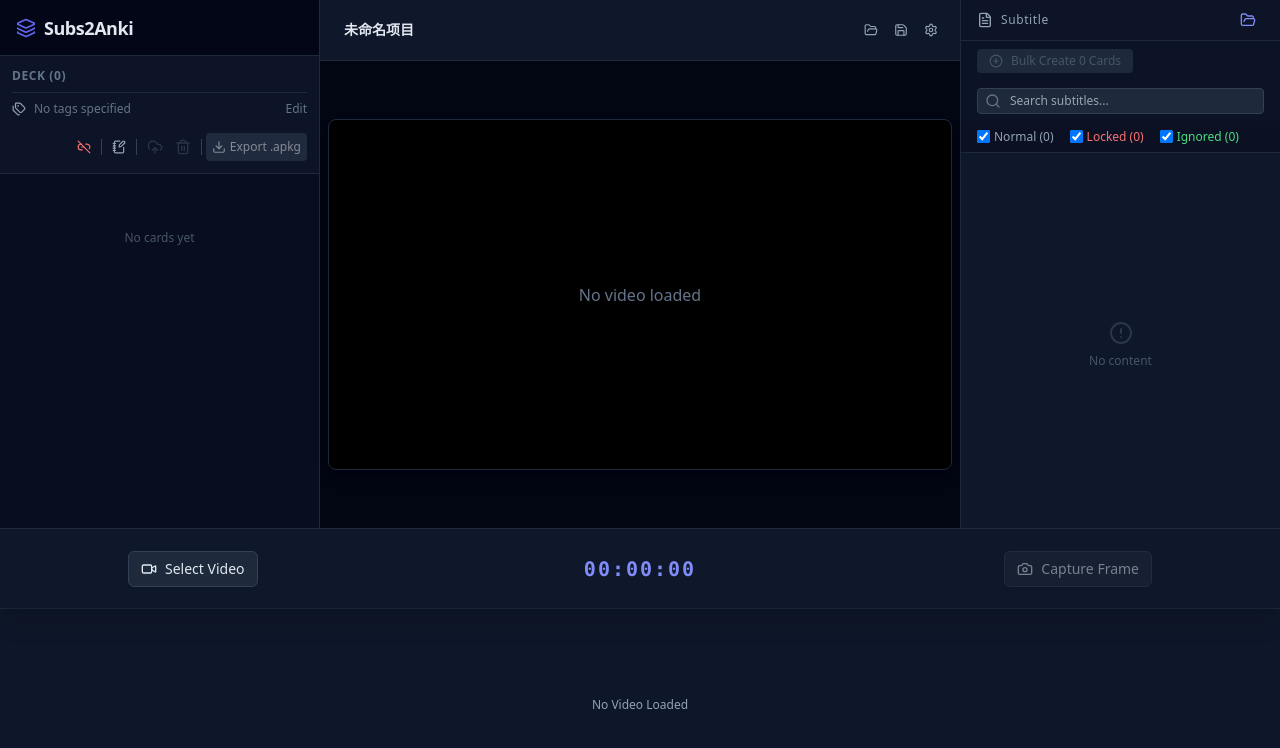
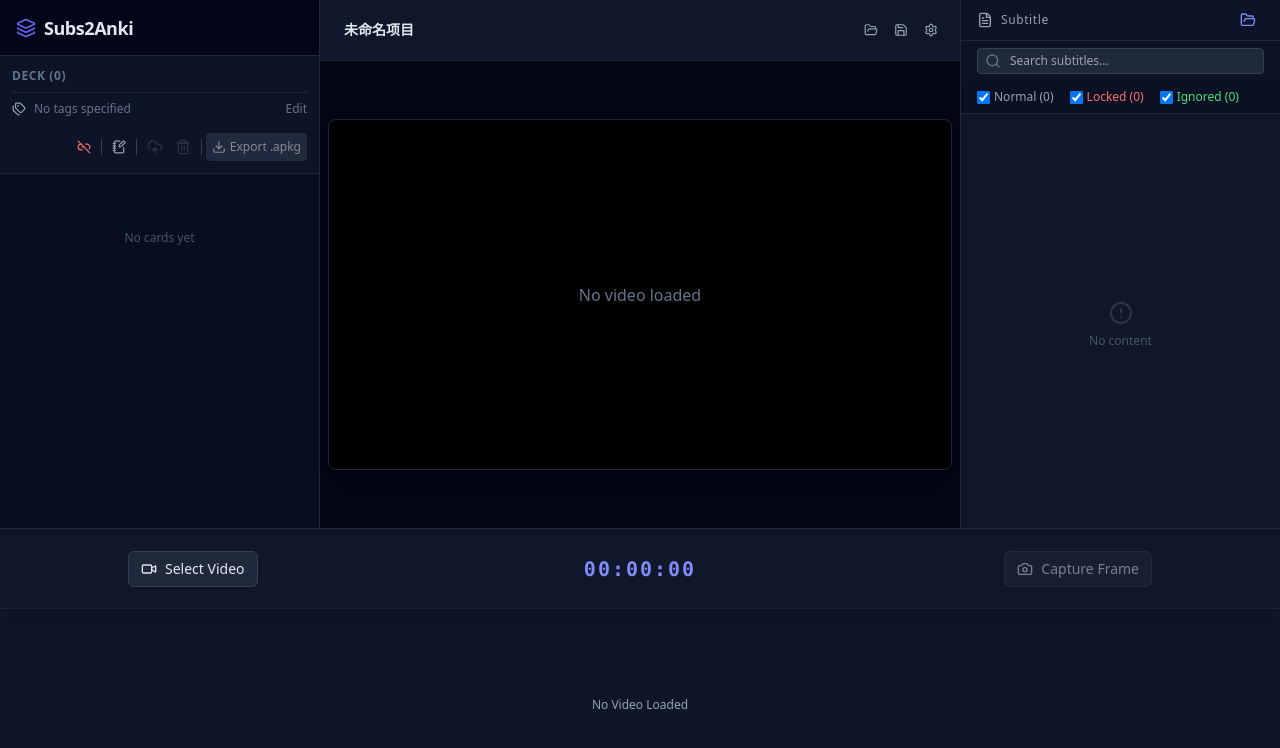
Before and after one commit to qiao-zhang/Subs2Anki, a React (Vite) app: page / in a window 1280 px wide. Shown: the top 748 px of the page. Built offline with nearby package versions, Linux system fonts and the light colour scheme.

Commit message:
bump up version to 1.1.1

```diff
--- a/components/SubtitleColumn.tsx
+++ b/components/SubtitleColumn.tsx
@@ -391,26 +391,6 @@ const SubtitleColumn: React.FC<SubtitleColumnProps> = ({
         )}
       </div>
 
-      {/* Bulk Create Button */}
-      {showBulkCreateButton && (
-        <div className="h-10 flex items-center px-4 bg-slate-900/60">
-          <button
-            onClick={onBulkCreateCards}
-            disabled={subtitleCounts.normal === 0}
-            className={`flex items-center gap-2 px-3 py-1 text-xs rounded ${
-              subtitleCounts.normal === 0
-                ? 'bg-slate-800 text-slate-600 cursor-not-allowed'
-                : 'bg-indigo-600 hover:bg-indigo-700 text-white'
-            }`}
-            title={subtitleCounts.normal === 0 ? 'No normal subtitles to create cards from'
-              : 'Create cards for all normal subtitles'}
-          >
-            <PlusCircle size={14}/> Bulk
-            Create {subtitleCounts.normal > bulkCreateLimit ? bulkCreateLimit : subtitleCounts.normal} Cards
-          </button>
-        </div>
-      )}
-
       {/* Search bar */}
       <div className="h-10 flex items-center px-4 bg-slate-900/60">
         <div className="flex items-center gap-1 w-full">
@@ -464,7 +444,7 @@ const SubtitleColumn: React.FC<SubtitleColumnProps> = ({
       </div>
 
       {/* Status Filters */}
-      <div className="h-8 flex items-center px-4 bg-slate-900/40 border-b border-slate-800 text-xs">
+      <div className="h-8 flex items-center px-4 bg-slate-900/40 text-xs">
         <div className="flex items-center gap-4">
           <label className="flex items-center gap-1">
             <input
@@ -496,7 +476,27 @@ const SubtitleColumn: React.FC<SubtitleColumnProps> = ({
         </div>
       </div>
 
-      <div className="flex-1 min-h-0 bg-slate-900 pt-2">
+      {/* Bulk Create Button */}
+      {showBulkCreateButton && subtitleCounts.normal > 0 && (
+        <div className="h-10 flex items-center px-4 bg-slate-900/60">
+          <button
+            onClick={onBulkCreateCards}
+            disabled={subtitleCounts.normal === 0}
+            className={`flex items-center gap-2 px-3 py-1 text-xs rounded ${
+              subtitleCounts.normal === 0
+                ? 'bg-slate-800 text-slate-600 cursor-not-allowed'
+                : 'bg-indigo-600 hover:bg-indigo-700 text-white'
+            }`}
+            title={subtitleCounts.normal === 0 ? 'No normal subtitles to create cards from'
+              : 'Create cards for all normal subtitles'}
+          >
+            <PlusCircle size={14}/>
+            Create cards for the next {subtitleCounts.normal > bulkCreateLimit ? bulkCreateLimit : subtitleCounts.normal} normal lines
+          </button>
+        </div>
+      )}
+
+      <div className="flex-1 min-h-0 bg-slate-900 border-t border-slate-800 pt-2">
         {filteredSubtitleLines.length === 0 ? (
           <div className="flex flex-col items-center justify-center h-full text-slate-600 text-xs">
             <AlertCircle size={24} className="mb-2 opacity-50"/>
--- a/package.json
+++ b/package.json
@@ -1,7 +1,7 @@
 {
   "name": "subs2anki",
   "private": true,
-  "version": "1.0.0",
+  "version": "1.1.1",
   "type": "module",
   "scripts": {
     "dev": "vite",
--- a/src-tauri/tauri.conf.json
+++ b/src-tauri/tauri.conf.json
@@ -1,7 +1,7 @@
 {
   "$schema": "../node_modules/@tauri-apps/cli/config.schema.json",
   "productName": "subs2anki",
-  "version": "1.1.0",
+  "version": "1.1.1",
   "identifier": "com.zhangqiao.sus2anki",
   "build": {
     "frontendDist": "../dist",
```
